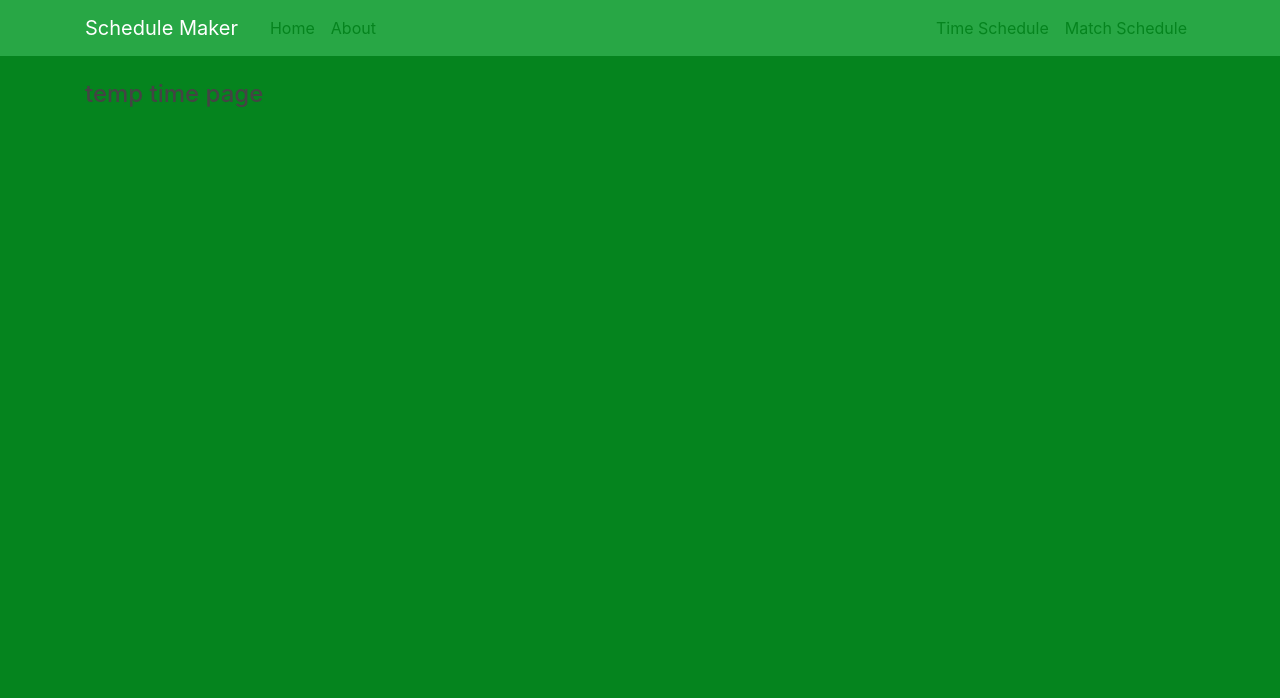
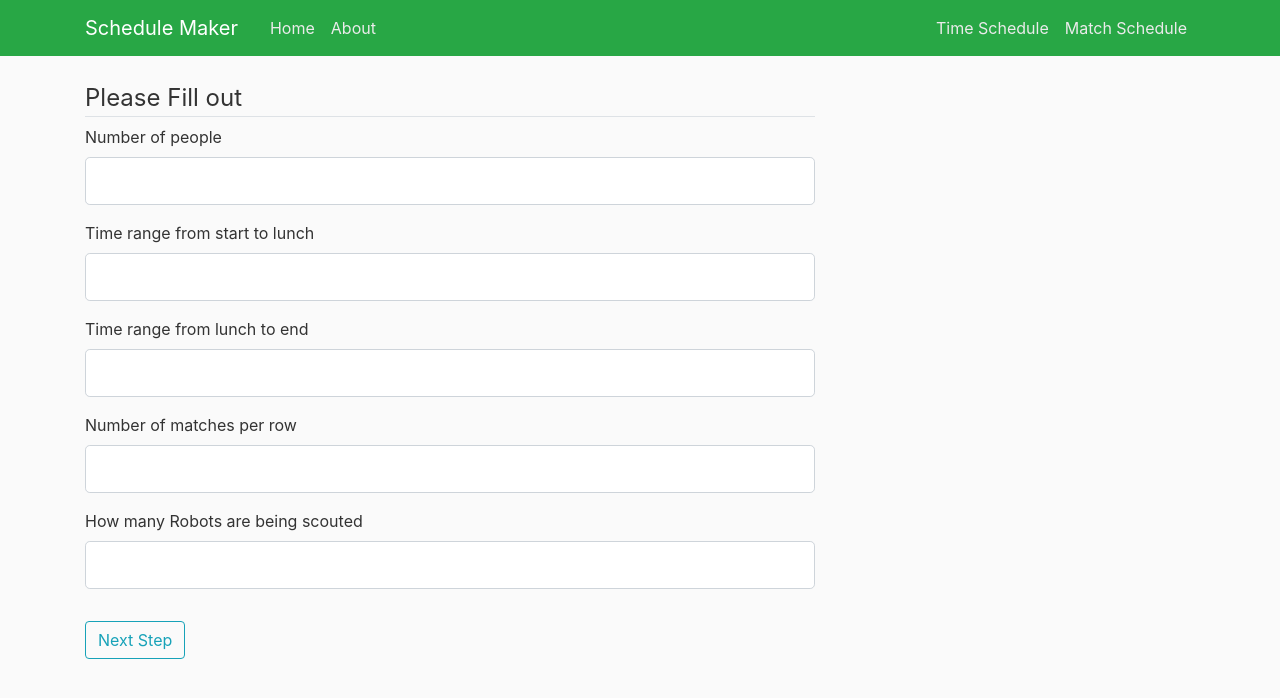
Before and after one commit to Akhil-Kondepudi/ScheduleMaker, a Flask app: page /time in a window 1280 px wide. Shown: the top 698 px of the page. Run offline with Flask 2, Linux system fonts and the light colour scheme; some libraries are stand-ins or nearby versions.

Commit message:
updated some stuff

```diff
--- a/app.py
+++ b/app.py
@@ -1,6 +1,6 @@
 from flask import Flask, render_template, flash, redirect, url_for, session
 from flask_session import Session
-from forms import MatchForm, Match2Form
+from forms import MatchForm, Match2Form, TimeForm
 app = Flask(__name__)
 
 SESSION_TYPE = 'redis'
@@ -45,9 +45,17 @@ def match3():
 							rows=session.get('match_row', None), ranges=int(session.get('match_number', None)/session.get('match_row', None)),
 							name_num=session.get('name_number', None), matches=session.get('match_number', None))
 
-@app.route('/time')
+@app.route('/time', methods=['GET', 'POST'])
 def time():
-	return render_template('time.html')
+	form = TimeForm()
+	if form.validate_on_submit():
+		session['time_number1'] = form.match_number.data
+		session['time_number2'] = form.match_number.data
+		session['name_number'] = form.name_number.data
+		session['time_row'] = form.match_row.data
+		session['robot_number'] = form.robot_number.data
+		return redirect(url_for('match2'))
+	return render_template('time.html', form=form, num=0)
 
 if __name__ == '__main__':
 	app.run(debug=True)
--- a/forms.py
+++ b/forms.py
@@ -17,3 +17,15 @@ class MatchForm(FlaskForm):
 class Match2Form(FlaskForm):
     name_list = StringField('List the names of people seperated by commas. EX: "jeff, stutler, mason m., sarah, etc."', validators=[DataRequired()])
     submit = SubmitField('Next Step')
+
+class TimeForm(FlaskForm):
+    name_number = IntegerField('Number of people',
+                           validators=[DataRequired()])
+    time_number1 = IntegerField('Time range from start to lunch',
+                        validators=[DataRequired()])
+    time_number2 = IntegerField('Time range from lunch to end',
+                        validators=[DataRequired()])
+    time_row = IntegerField('Number of matches per row',
+                        validators=[DataRequired()])
+    robot_number = IntegerField('How many Robots are being scouted', validators=[DataRequired()])
+    submit = SubmitField('Next Step')
--- a/static/main.css
+++ b/static/main.css
@@ -1,6 +1,6 @@
 body {  /* this is the css page that makes everything look great */
-  background: #05841e;
-  color: #05841e;
+  background: #fafafa;
+  color: #333333;
   margin-top: 5rem;
 }
 
@@ -9,15 +9,15 @@ h1, h2, h3, h4, h5, h6 {
 }
 
 .bg-steel {
-  background-color: #05841e;
+  background-color: #e6e6e6;
 }
 
 .site-header .navbar-nav .nav-link {
-  color: #05841e;
+  color: #ebebeb;
 }
 
 .site-header .navbar-nav .nav-link:hover {
-  color: #05841e;
+  color: #b5fff1;
 }
 
 .site-header .navbar-nav .nav-link.active {
--- a/templates/about.html
+++ b/templates/about.html
@@ -1,6 +1,6 @@
 {% extends "layout.html" %}
-{% block content %} <-- wefniunefiuf -->
-	<p>I made this website for robotics. Every year we have to participate in compititions and manually create something called a scouting schedule for each of those competitions.</p>
+{% block content %}
+	<p>I made this website for FIRST robotics students. Every year we participate in competitions, and every year we have to manually and tediously remake something called a scouting schedule, as pictured below.</p>
 	<img src="https://contattafiles.s3.us-west-1.amazonaws.com/irs1318/1NApkWnRflbM1jA/Capture.PNG">
-	<p> I decided to take advantage of the class time given to us to create something to automate this process and make it far easier.</p>
+	<p>In order to make the process more efficient for all these students, I created this website that, after a few quick inputs, makes the schedule for you.</p>
 {% endblock content %}
--- a/templates/layout.html
+++ b/templates/layout.html
@@ -43,8 +43,8 @@
 	    </div>
 	  </div>
 	</main>
-    <script src="https://code.jquery.com/jquery-3.2.1.slim.min.js" integrity="sha384-KJ3o2DKtIkvYIK3UENzmM7KCkRr/rE9/Qpg6aAZGJwFDMVNA/GpGFF93hXpG5KkN" crossorigin="anonymous"></script>
+    <!-- <script src="https://code.jquery.com/jquery-3.2.1.slim.min.js" integrity="sha384-KJ3o2DKtIkvYIK3UENzmM7KCkRr/rE9/Qpg6aAZGJwFDMVNA/GpGFF93hXpG5KkN" crossorigin="anonymous"></script>
     <script src="https://cdnjs.cloudflare.com/ajax/libs/popper.js/1.12.9/umd/popper.min.js" integrity="sha384-ApNbgh9B+Y1QKtv3Rn7W3mgPxhU9K/ScQsAP7hUibX39j7fakFPskvXusvfa0b4Q" crossorigin="anonymous"></script>
-    <script src="https://maxcdn.bootstrapcdn.com/bootstrap/4.0.0/js/bootstrap.min.js" integrity="sha384-JZR6Spejh4U02d8jOt6vLEHfe/JQGiRRSQQxSfFWpi1MquVdAyjUar5+76PVCmYl" crossorigin="anonymous"></script>
+    <script src="https://maxcdn.bootstrapcdn.com/bootstrap/4.0.0/js/bootstrap.min.js" integrity="sha384-JZR6Spejh4U02d8jOt6vLEHfe/JQGiRRSQQxSfFWpi1MquVdAyjUar5+76PVCmYl" crossorigin="anonymous"></script> -->
 </body>
 </html>
--- a/templates/time.html
+++ b/templates/time.html
@@ -1,4 +1,34 @@
 {% extends "layout.html" %}
-{% block content %}
-	<h4>temp time page</h4>
+{% block content %} <!-- This the code for the initial match page page -->
+	<div class='context-section'>
+		<form method="POST" action="">
+			{{ form.hidden_tag() }}
+			<fieldset class="form-group">
+				<legend class="border-bottom mb-2">Please Fill out</legend>
+				<div class="form-group">
+					{{ form.name_number.label(class="form-control-label") }}
+					{{ form.name_number(class="form-control form-control-lg") }}
+				</div>
+				<div class="form-group">
+					{{ form.time_number1.label(class="form-control-label") }}
+					{{ form.time_number1(class="form-control form-control-lg") }}
+				</div>
+				<div class="form-group">
+					{{ form.time_number2.label(class="form-control-label") }}
+					{{ form.time_number2(class="form-control form-control-lg") }}
+				</div>
+				<div class="form-group">
+					{{ form.time_row.label(class="form-control-label") }}
+					{{ form.time_row(class="form-control form-control-lg") }}
+				</div>
+				<div class="form-group">
+					{{ form.robot_number.label(class="form-control-label") }}
+					{{ form.robot_number(class="form-control form-control-lg") }}
+				</div>
+			</fieldset>
+			<div class="form-group">
+				{{ form.submit(class="btn btn-outline-info") }}
+			</div>
+		</form>
+	</div>
 {% endblock content %}
```
